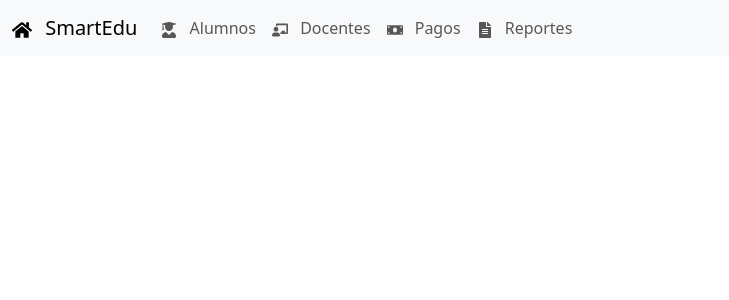
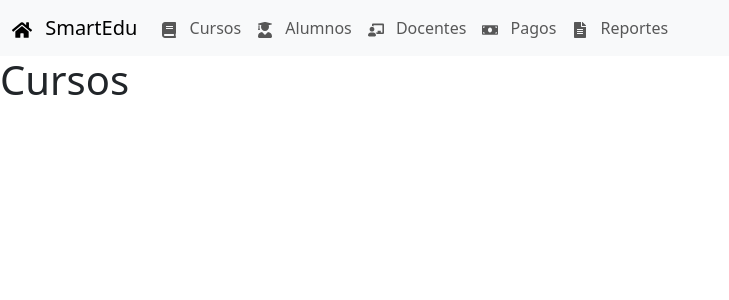
Before and after one commit to lucianobonilla27/sistemaGestionEducativa-Front, a React (Vite) app: page /cursos in a window 1280 px wide. Shown: the top 300 px of the page, without its empty margins (0-729 px from the left). Built offline with nearby package versions, Linux system fonts and the light colour scheme.

Commit message:
Configuracion inicial

```diff
--- a/src/components/Navbar.jsx
+++ b/src/components/Navbar.jsx
@@ -1,5 +1,5 @@
 import { Link } from "react-router-dom";
-import { FaHome, FaUserGraduate, FaChalkboardTeacher, FaMoneyBill, FaFileAlt } from "react-icons/fa";
+import { FaHome, FaUserGraduate, FaChalkboardTeacher, FaMoneyBill, FaFileAlt, FaBook } from "react-icons/fa";
 
 function Navbar() {
   return (
@@ -21,6 +21,11 @@
         </button>
         <div className="collapse navbar-collapse" id="navbarNav">
           <ul className="navbar-nav">
+            <li className="nav-item">
+              <Link className="nav-link" to="/cursos">
+                 <FaBook className="me-2"/> Cursos
+              </Link>
+            </li>
             <li className="nav-item">
               <Link className="nav-link" to="/alumnos">
                 <FaUserGraduate className="me-2" /> Alumnos
--- /dev/null
+++ b/src/pages/cursos/Cursos.jsx
@@ -0,0 +1,11 @@
+import React from 'react'
+
+const Cursos = () => {
+  return (
+    <div>
+      <h1>Cursos</h1>
+    </div>
+  )
+}
+
+export default Cursos
--- a/src/routes/AppRoutes.jsx
+++ b/src/routes/AppRoutes.jsx
@@ -5,6 +5,7 @@
 import Docentes from "../pages/docentes/Docentes";
 import Pagos from "../pages/pagos/Pagos";
 import Reportes from "../pages/reportes/Reportes";
+import Cursos from "../pages/cursos/Cursos";
 
 function AppRoutes() {
   return (
@@ -17,6 +18,7 @@
           <Route path="/docentes" element={<Docentes />} />
           <Route path="/pagos" element={<Pagos />} />
           <Route path="/reportes" element={<Reportes />} />
+          <Route path="/cursos" element={<Cursos />} />
         </Routes>
       </>
     </Router>
```
Also changed, not shown: src/pages/cursos/cursos.css (added).
